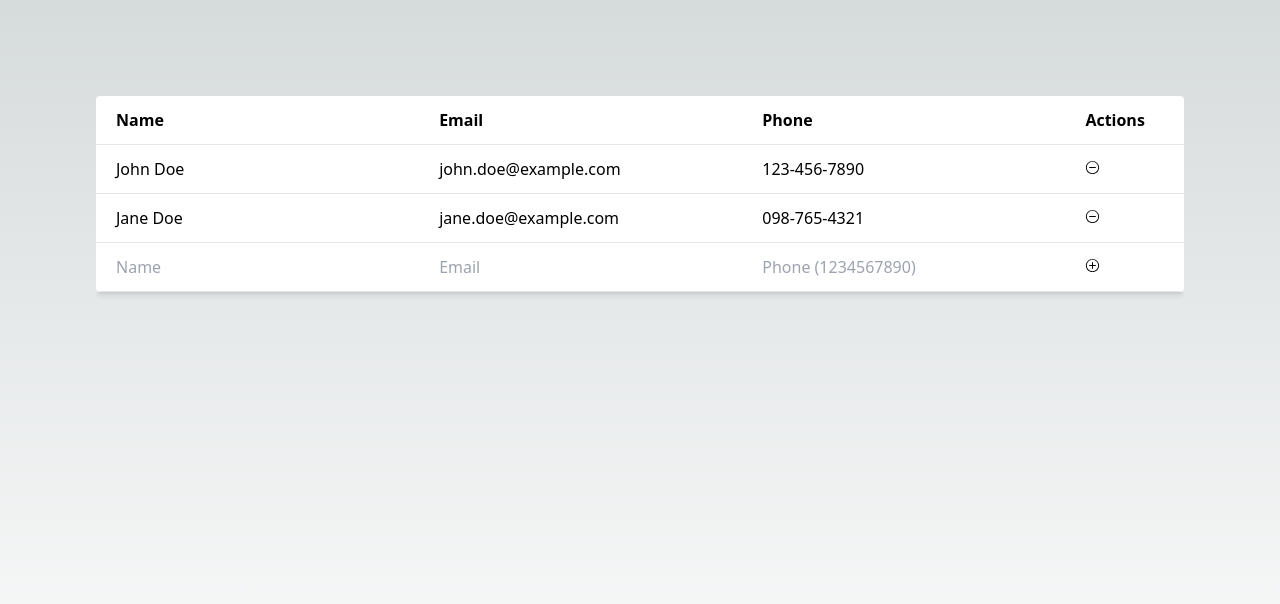
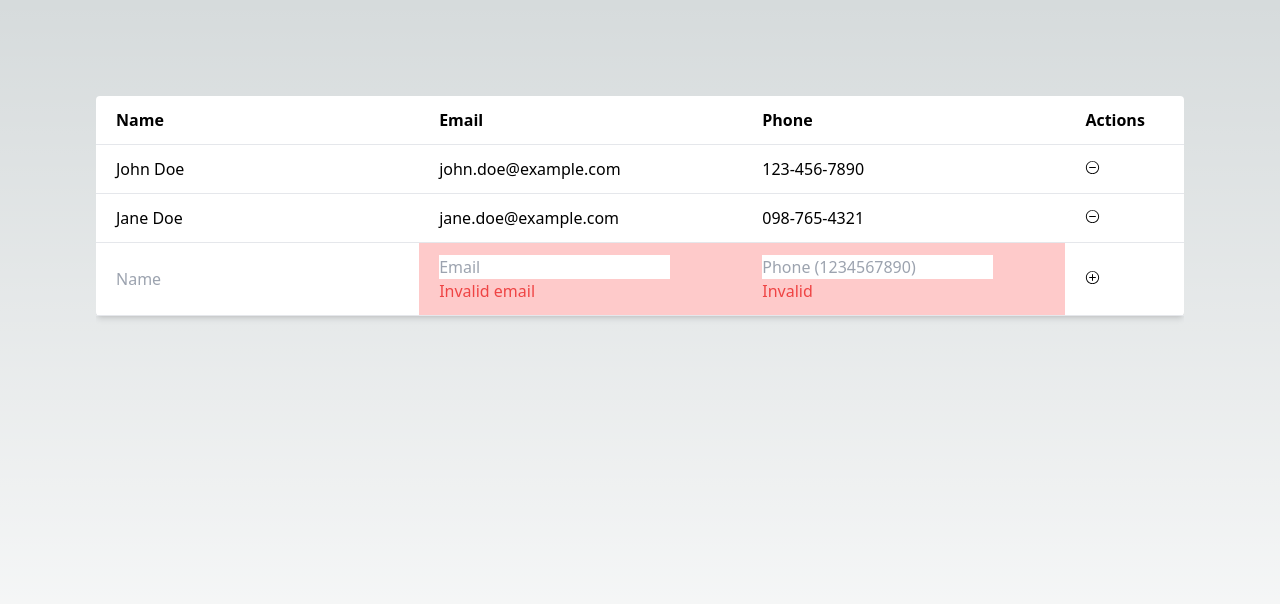
Before and after one commit to imagine-bot/291258, a Next.js app: page / in a window 1280 px wide. Both pictures are taken after a click on the button 1092 px from the left and 265 px from the top of the page. Shown: the top 604 px of the page. Built offline with nearby package versions, Linux system fonts and the light colour scheme.

Commit message:
Commit from Stub AI (#9)

```diff
--- a/components/UserList.tsx
+++ b/components/UserList.tsx
@@ -15,6 +15,7 @@ type UserListProps = {
 const UserList: React.FC<UserListProps> = ({ users }) => {
   const [userList, setUserList] = useState(users);
   const [newUser, setNewUser] = useState({ name: '', email: '', phone: '' });
+  const [error, setError] = useState({ name: '', email: '', phone: '' });
 
   const addUser = (user: User) => {
     const userSchema = z.object({
@@ -23,8 +24,17 @@ const UserList: React.FC<UserListProps> = ({ users }) => {
       phone: z.string().regex(/^\d{10}$/),
     });
 
-    if (userSchema.safeParse(user).success) {
+    const result = userSchema.safeParse(user);
+
+    if (result.success) {
       setUserList([...userList, user]);
+      setError({ name: '', email: '', phone: '' });
+    } else {
+      setError({
+        name: result.error.formErrors.fieldErrors.name ? result.error.formErrors.fieldErrors.name[0] : '',
+        email: result.error.formErrors.fieldErrors.email ? result.error.formErrors.fieldErrors.email[0] : '',
+        phone: result.error.formErrors.fieldErrors.phone ? result.error.formErrors.fieldErrors.phone[0] : '',
+      });
     }
   };
 
@@ -75,7 +85,7 @@ const UserList: React.FC<UserListProps> = ({ users }) => {
             </tr>
           ))}
           <tr className="border-b hover:bg-light-blue-100">
-            <td className="p-3 px-5">
+            <td className={`p-3 px-5 ${error.name && 'bg-red-200'}`}>
               <input
                 type="text"
                 name="name"
@@ -84,8 +94,9 @@ const UserList: React.FC<UserListProps> = ({ users }) => {
                 placeholder="Name"
                 required
               />
+              {error.name && <p className="text-red-500">{error.name}</p>}
             </td>
-            <td className="p-3 px-5">
+            <td className={`p-3 px-5 ${error.email && 'bg-red-200'}`}>
               <input
                 type="email"
                 name="email"
@@ -94,8 +105,9 @@ const UserList: React.FC<UserListProps> = ({ users }) => {
                 placeholder="Email"
                 required
               />
+              {error.email && <p className="text-red-500">{error.email}</p>}
             </td>
-            <td className="p-3 px-5">
+            <td className={`p-3 px-5 ${error.phone && 'bg-red-200'}`}>
               <input
                 type="tel"
                 name="phone"
@@ -105,6 +117,7 @@ const UserList: React.FC<UserListProps> = ({ users }) => {
                 pattern="\d{10}"
                 required
               />
+              {error.phone && <p className="text-red-500">{error.phone}</p>}
             </td>
             <td className="p-3 px-5">
               <button type="submit" onClick={handleSubmit}>
```
